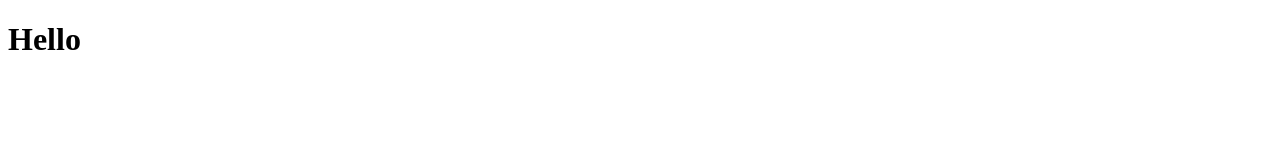
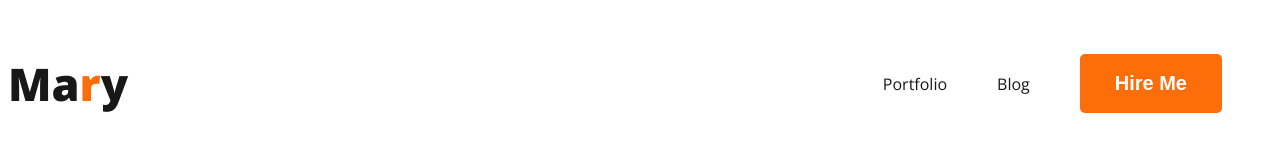
Before and after one commit to sazzadulhoque00/web-developer-portfolio, a plain HTML site: page index.html in a window 1280 px wide. Drawn offline with nearby package versions, Linux system fonts and the light colour scheme.

Commit message:
added nav

```diff
--- a/index.html
+++ b/index.html
@@ -5,11 +5,22 @@
     <meta charset="UTF-8">
     <meta name="viewport" content="width=device-width, initial-scale=1.0">
     <title>Web Developer Portfolio</title>
+    <link rel="preconnect" href="https://fonts.googleapis.com">
+    <link rel="preconnect" href="https://fonts.gstatic.com" crossorigin>
+    <link href="https://fonts.googleapis.com/css2?family=Open+Sans:wght@400;700;800&display=swap" rel="stylesheet">
+    <link rel="stylesheet" href="styles/styles.css">
 </head>
 
 <body>
     <header>
- <h1>Hello</h1>
+        <nav>
+            <h3 class="nav-title">Ma<span class="primary-text">r</span>y</h3>
+            <ul>
+                <li><a href="">Portfolio</a></li>
+                <li><a href="">Blog</a></li>
+                <li><button class="button-primary">Hire Me</button></li>
+            </ul>
+        </nav>
     </header>
     <main>
 
--- /dev/null
+++ b/styles/styles.css
@@ -0,0 +1,47 @@
+/* common shared styles */
+body {
+    font-family: 'Open Sans', sans-serif;
+}
+
+.primary-text {
+    color: #FD6E0A;
+}
+
+.button-primary {
+    border-radius: 5px;
+    background: #FD6E0A;
+    border: 0;
+    color: white;
+    font-size: 20px;
+    font-weight: 700;
+    padding: 18px 35px;
+    align-items: center;
+}
+
+/* nav related styles */
+nav {
+    display: flex;
+    justify-content: space-between;
+}
+
+.nav-title {
+    color: #181818;
+    font-size: 45px;
+    font-weight: 800;
+}
+
+nav>ul {
+    display: flex;
+    align-items: center;
+}
+
+nav li {
+    list-style: none;
+    margin-right: 50px;
+
+}
+
+nav a {
+    text-decoration: none;
+    color: #181818;
+}
```
